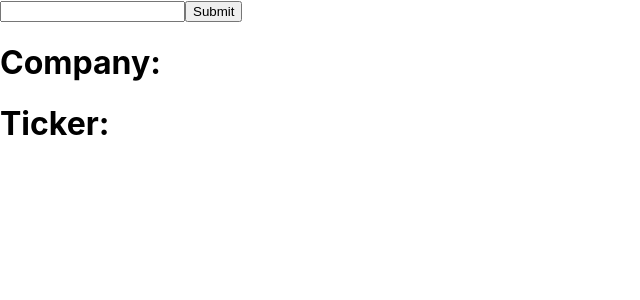
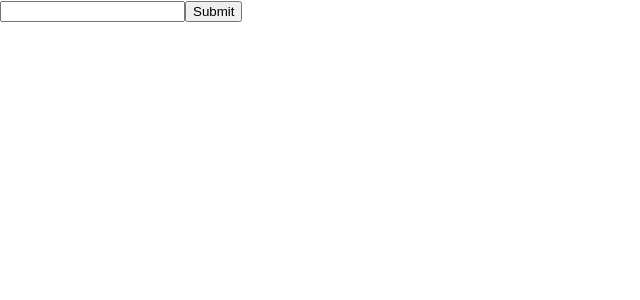
Before and after one commit to Ramong06/inside-job, a React (Create React App) app in the folder client/: page / in a window 1280 px wide. Shown: the top 300 px of the page, without its empty margins (0-640 px from the left). Built offline with nearby package versions, Linux system fonts and the light colour scheme.

Commit message:
Removed h1 tags from Search Page

```diff
--- a/client/src/pages/Home/index.js
+++ b/client/src/pages/Home/index.js
@@ -31,8 +31,6 @@ function Home() {
                 handleInputChange={handleInputChange}
                 results={search}
             />
-                <h1>Company: {companyName}</h1>
-                <h1>Ticker: {ticker}</h1>
         </div>
     );
 }
```
